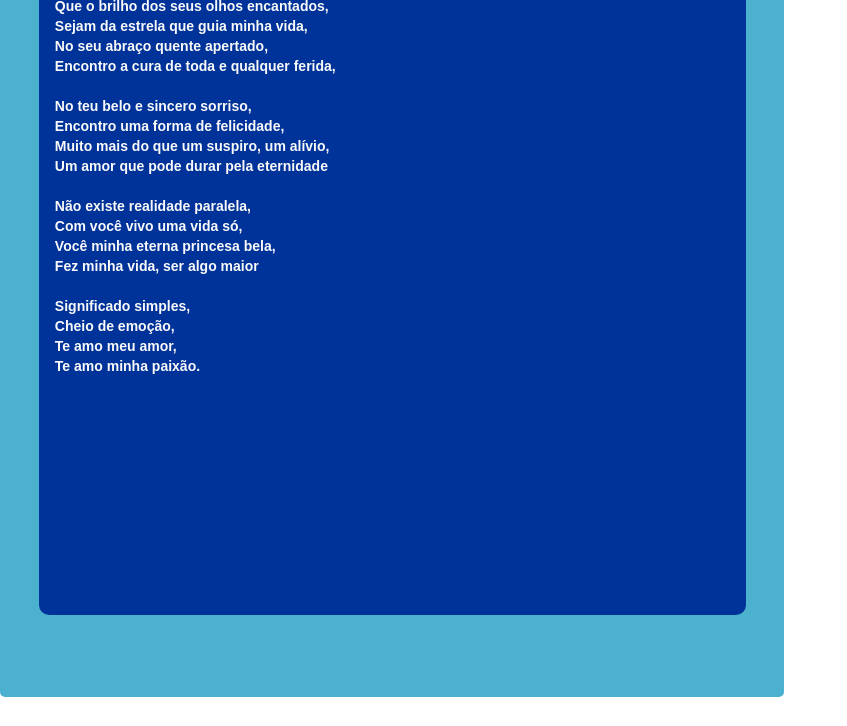
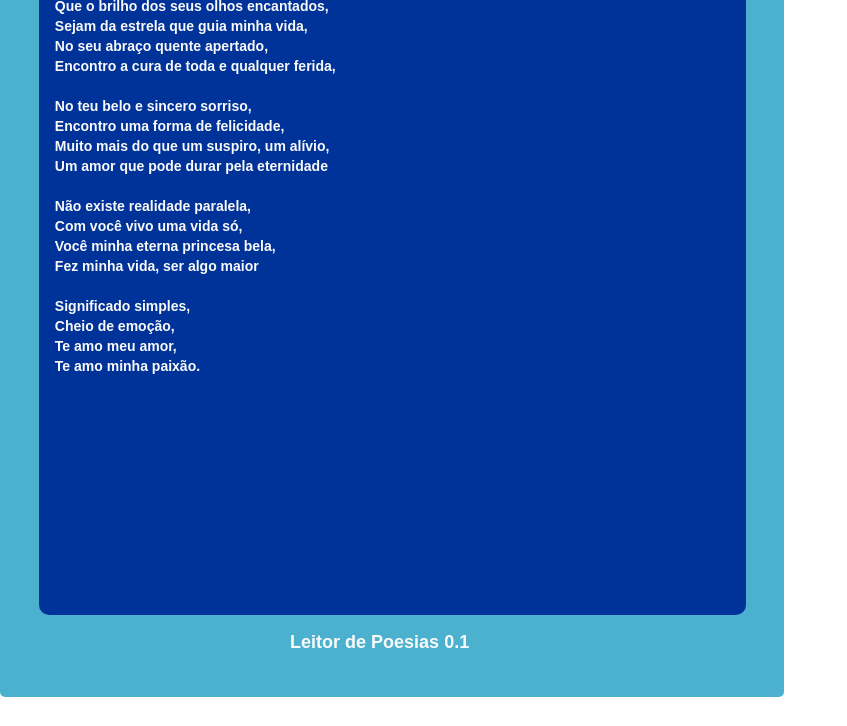
Before and after one commit to Macronaut123/leitor_poesias, a plain HTML site: page index.html in a window 1280 px wide. Shown: the part 74-800 px from the top of the page, without its empty margins (0-847 px from the left). Drawn offline with Linux system fonts and the light colour scheme.

Commit message:
ajustando interface

```diff
--- a/css/stylesheet.css
+++ b/css/stylesheet.css
@@ -5,6 +5,16 @@ section{
 	border-radius: 5px;
 	width: 784px;
 	height: 771px;
+}
+
+.leitor_versao{
+	position: absolute;
+	font-family: Arial;
+	font-weight: bold;
+	font-size: 18px;
+	color: #FAFAFA;
+	top: 89%;
+	left: 37%;
 }
 
 .poesia_titulo{
--- a/index.html
+++ b/index.html
@@ -26,6 +26,8 @@
 
 	<h1 class="poesia_titulo">TITULO POESIA</h1>
 
+	<h3 class="leitor_versao"> Leitor de Poesias 0.1 </h3>
+
 	<div class="poesia_box"> BOX POESIA </div>
 
 	<button class="botao botao_direita" onclick='mudarPoesia("direita")'> </button>
```
